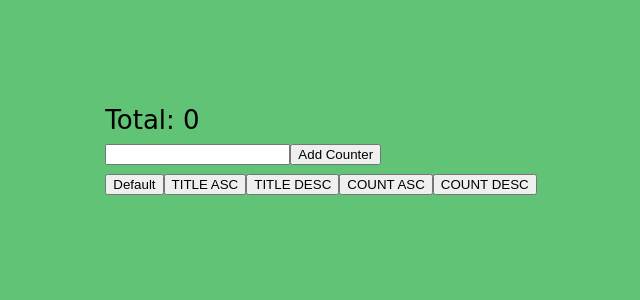
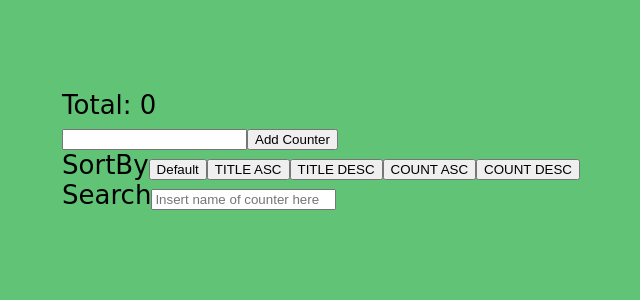
Before and after one commit to mengasis/dynamic-filters, a React (Create React App) app: page / in a window 1280 px wide. Shown: the top 300 px of the page, without its empty margins (319-959 px from the left). Built offline with nearby package versions, Linux system fonts and the light colour scheme; no server answers.

Commit message:
Added search to components

```diff
--- a/src/components/Filter.js
+++ b/src/components/Filter.js
@@ -3,21 +3,32 @@ import PropTypes from 'prop-types'
 
 import { orderTypes } from '../utils/sortCounters'
 
-const Filters = ({ onOrderChange }) => {
+const Filters = ({ query, onSearch, onOrderChange }) => {
   return (
     <div>
       <div>
+        <span>SortBy</span>
         <button onClick={() => onOrderChange(orderTypes.DEFAULT)}>Default</button>
         <button onClick={() => onOrderChange(orderTypes.TITLE_ASC)}>TITLE ASC</button>
         <button onClick={() => onOrderChange(orderTypes.TITLE_DESC)}>TITLE DESC</button>
         <button onClick={() => onOrderChange(orderTypes.COUNT_ASC)}>COUNT ASC</button>
         <button onClick={() => onOrderChange(orderTypes.COUNT_DESC)}>COUNT DESC</button>
       </div>
+      <div>
+        <span>Search</span>
+        <input
+          value={query}
+          onChange={e => onSearch(e.target.value)}
+          placeholder="Insert name of counter here"
+        />
+      </div>
     </div>
   )
 }
 
 Filters.propTypes = {
+  query: PropTypes.string,
+  onSearch: PropTypes.func,
   onOrderChange: PropTypes.func
 }
 
--- a/src/containers/App.js
+++ b/src/containers/App.js
@@ -35,10 +35,12 @@ class App extends Component {
       counters = {},
       keyCounters = [],
       total,
+      query,
       onRemove,
       onIncrease,
       onDecrease,
-      onOrderChange
+      onOrderChange,
+      onSearch
     } = this.props
 
     return (
@@ -50,7 +52,7 @@ class App extends Component {
             onSubmit={this.onCreate}
             onChange={this.handleChange}
           />
-          <Filter {...{ onOrderChange }} />
+          <Filter {...{ query, onSearch, onOrderChange }} />
         </div>
         <List>
           {keyCounters.map(keyCounter => (
@@ -72,7 +74,8 @@ const mapStateToProps = state => {
   return {
     keyCounters: state.filters.keyCounters,
     counters: state.counter.hashCounter,
-    total: state.counter.total
+    total: state.counter.total,
+    query: state.filters.query
   }
 }
 
@@ -83,7 +86,8 @@ const mapDispatchToProps = dispatch => {
     onRemove: id => dispatch(counterActions.removeCounter(id)),
     onIncrease: id => dispatch(counterActions.incCounter(id)),
     onDecrease: id => dispatch(counterActions.decCounter(id)),
-    onOrderChange: order => dispatch(filterActions.setOrder(order))
+    onOrderChange: order => dispatch(filterActions.setOrder(order)),
+    onSearch: query => dispatch(filterActions.search(query))
   }
 }
 
```
